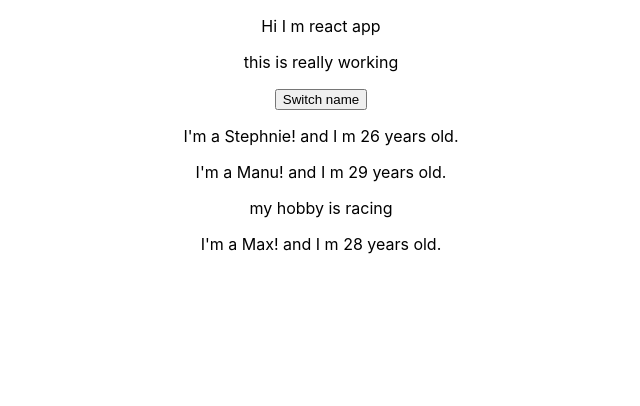
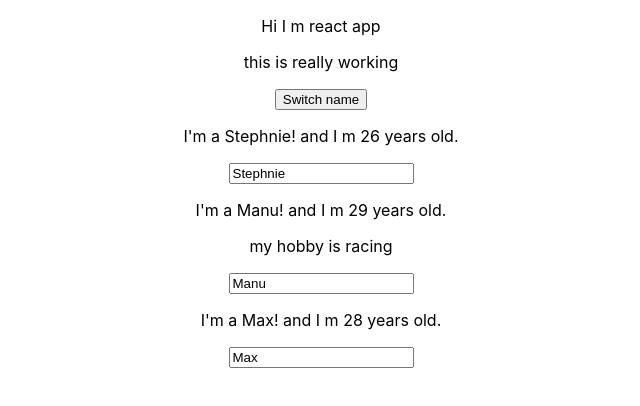
Before and after one commit to divya-kumar-23/react-complete-guide, a React (Create React App) app: page / in a window 1280 px wide. Shown: the top 406 px of the page, without its empty margins (319-959 px from the left). Built offline with nearby package versions, Linux system fonts and the light colour scheme.

Commit message:
v 45 complete

```diff
--- a/src/App.js
+++ b/src/App.js
@@ -23,7 +23,15 @@
      ]
    })
   }
-
+  nameChangedHandler=(event)=>{
+    this.setState({
+    persons:[
+      {name:"Max", age:28},
+      {name:event.target.value, age:28},
+      {name:"Stephnie", age:27},
+    ]
+    })
+  }
   render() {
     return (
       <div className="App">
@@ -44,6 +52,7 @@
           <Person
           name={this.state.persons[1].name}
           age={this.state.persons[1].age}
+          changed={this.nameChangedHandler}
           click={this.switchNameHandler.bind(this,'Max!!')}>
           my hobby is racing
           </Person>
--- a/src/Person/Person.js
+++ b/src/Person/Person.js
@@ -5,7 +5,7 @@
     <div>
     <p onClick={props.click} >  I'm a {props.name}! and I m {props.age} years old.</p>
     <p>{props.children}</p>
-
+    <input type="text" onChange={props.changed} value={props.name} />
     </div>
     )
 };
```
